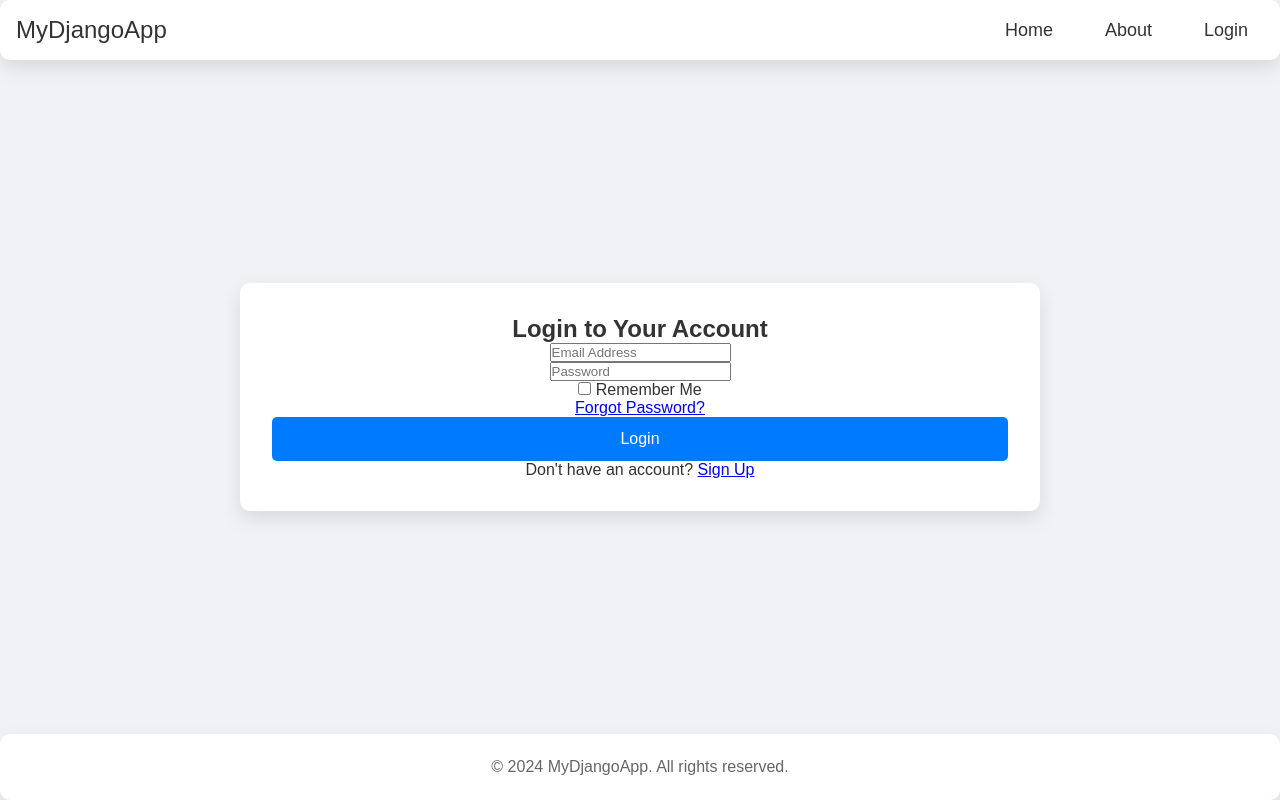
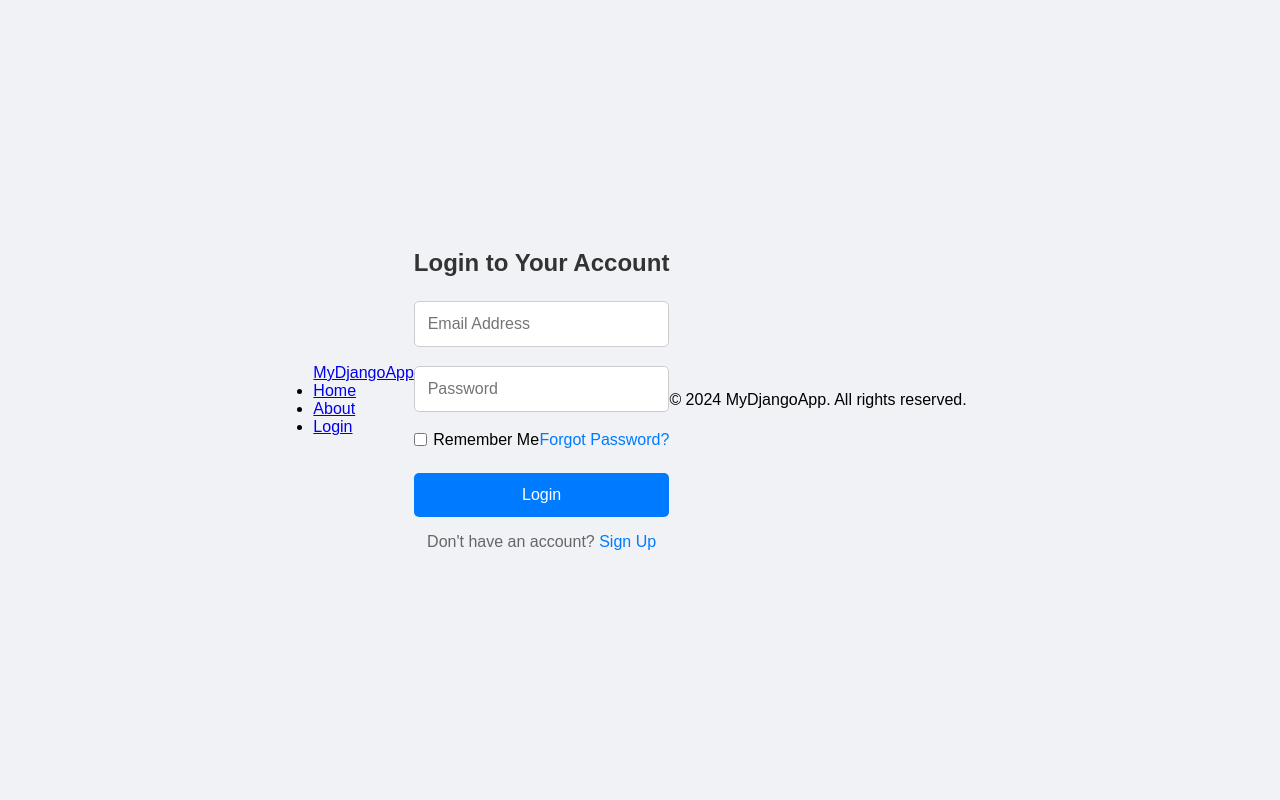
Before and after one commit to Mahmoud732/My-web-app, a Django app: page /login in a window 1280 px wide. Run offline with Django 5.2, Linux system fonts and the light colour scheme.

Commit message:
Initial commit

```diff
--- a/Project/settings.py
+++ b/Project/settings.py
@@ -24,7 +24,7 @@ BASE_DIR = Path(__file__).resolve().parent.parent
 SECRET_KEY = 'django-insecure-65_7-&p4#+i)@0v&kjb+w*50)#y&9@nm5^idoqq&t6w#7(_51-'
 
 # SECURITY WARNING: don't run with debug turned on in production!
-DEBUG = False
+DEBUG = True
 
 ALLOWED_HOSTS = ['test-full-stack-app-344b29111c7c.herokuapp.com', 'localhost', '127.0.0.1']
 
--- a/Project/static/css/style.css
+++ b/Project/static/css/style.css
@@ -6,58 +6,61 @@
     font-family: 'Arial', sans-serif;
 }
 
-body, html {
-    height: 100%;
+body {
+    display: flex;
+    justify-content: center;
+    align-items: center;
+    height: 100vh;
     background-color: #f0f2f5;
-    color: #333;
-    display: flex;
-    flex-direction: column;
 }
 
-/* Navbar Styles */
-.navbar {
-    background-color: #fff;
-    width: 100%;
-    box-shadow: 0 8px 20px rgba(0, 0, 0, 0.1);
-    border-radius: 10px;
-    margin-bottom: 20px;
+/* Login Styles */
+.login-form h2 {
+    text-align: center;
+    margin-bottom: 1.5rem;
+    color: #333;
 }
 
-.navbar .container {
+.input-field {
+    margin-bottom: 1.2rem;
+}
+
+.input-field input {
+    width: 100%;
+    padding: 0.8rem;
+    border-radius: 5px;
+    border: 1px solid #ccc;
+    font-size: 1rem;
+    outline: none;
+    transition: border 0.3s;
+}
+
+.input-field input:focus {
+    border-color: #007bff;
+}
+
+.options {
     display: flex;
     justify-content: space-between;
-    align-items: center;
-    padding: 1rem;
+    margin-bottom: 1.5rem;
 }
 
-.brand {
-    font-size: 24px;
-    color: #333;
+.remember-me {
+    display: flex;
+    align-items: center;
+}
+
+.remember-me input {
+    margin-right: 0.4rem;
+}
+
+.forgot-password {
+    color: #007bff;
     text-decoration: none;
 }
 
-.nav-links {
-    list-style: none;
-    display: flex;
-    gap: 20px;
-}
-
-.nav-links li {
-    display: inline;
-}
-
-.nav-links a {
-    color: #333;
-    text-decoration: none;
-    font-size: 18px;
-    padding: 0.5rem 1rem;
-    border-radius: 5px;
-    transition: background-color 0.3s, color 0.3s;
-}
-
-.nav-links a:hover {
-    background-color: #007bff;
-    color: white;
+.forgot-password:hover {
+    text-decoration: underline;
 }
 
 /* Button Styles */
@@ -77,110 +80,54 @@ body, html {
     background-color: #0056b3; /* Darker blue on hover */
 }
 
-/* Content Section */
-.content {
-    background-color: #fff;
-    padding: 2rem;
-    border-radius: 10px;
-    box-shadow: 0 8px 20px rgba(0, 0, 0, 0.1);
-    width: 100%;
-    max-width: 800px;
-    margin: auto;
+/* Login Form Text */
+.login-form p {
     text-align: center;
+    margin-top: 1rem;
+    color: #666;
 }
 
-/* Footer Styles */
-footer {
-    background-color: #fff;
-    width: 100%;
-    box-shadow: 0 8px 20px rgba(0, 0, 0, 0.1);
-    border-radius: 10px;
-    text-align: center;
-    padding: 1.5rem;
-    color: #666;
-    margin-top: 20px;
-}
-
-/* About Section */
-.about-section {
-    background-color: #fff;
-    padding: 2rem;
-    border-radius: 10px;
-    box-shadow: 0 8px 20px rgba(0, 0, 0, 0.1);
-    width: 100%;
-    max-width: 800px;
-    margin: auto;
-    text-align: left;
-}
-
-.about-section h1, .about-section h2 {
-    color: #333;
-    margin-bottom: 1rem;
-}
-
-.about-section p {
-    font-size: 1rem;
-    margin-bottom: 1.5rem;
-    color: #666;
-    line-height: 1.6;
-}
-
-.about-section ul {
-    margin-bottom: 1.5rem;
-    list-style-type: disc;
-    padding-left: 1.5rem;
-}
-
-.about-section ul li {
-    margin-bottom: 0.5rem;
-    color: #333;
-}
-
-.about-section a {
+.login-form p a {
     color: #007bff;
     text-decoration: none;
 }
 
-.about-section a:hover {
+.login-form p a:hover {
     text-decoration: underline;
 }
 
-/* Responsive Design */
-
-/* For screens smaller than 768px (tablets and smaller devices) */
-@media (max-width: 768px) {
-    .navbar .container {
-        flex-direction: column;
-        align-items: flex-start;
-    }
-
-    .nav-links {
-        flex-direction: column;
-        gap: 10px;
-    }
-
-    .content, .about-section {
-        padding: 1rem;
-        margin: 0 1rem;
+/* Responsive Styles */
+@media (max-width: 500px) {
+    .login-container {
+        padding: 1.5rem;
     }
 }
 
-/* For screens smaller than 480px (mobile devices) */
-@media (max-width: 480px) {
-    .brand {
-        font-size: 20px;
-    }
+/* Signup Styles */
+.signup-form h2 {
+    text-align: center;
+    margin-bottom: 1.5rem;
+    color: #333;
+}
 
-    .nav-links a {
-        font-size: 16px;
-        padding: 0.5rem;
-    }
+.signup-form p {
+    text-align: center;
+    margin-top: 1rem;
+    color: #666;
+}
 
-    footer {
-        padding: 1rem;
-    }
+.signup-form p a {
+    color: #007bff;
+    text-decoration: none;
+}
 
-    .about-section {
-        padding: 1rem;
+.signup-form p a:hover {
+    text-decoration: underline;
+}
+
+/* Responsive Styles for Signup */
+@media (max-width: 500px) {
+    .signup-container {
+        padding: 1.5rem;
     }
 }
```
Also changed, not shown: static/css/style.css (+76 -129 lines).
